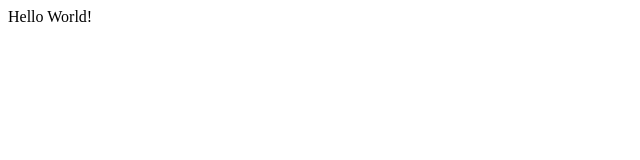
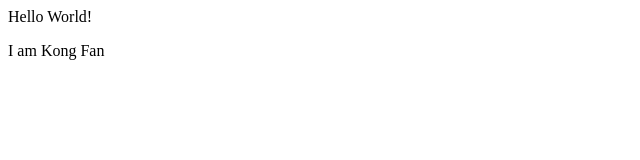
Before and after one commit to harshavardhannair/newRepo, a plain HTML site: page index.html in a window 1280 px wide. Shown: the full height of the page, 0-640 px from the left. Drawn offline with Linux system fonts and the light colour scheme.

Commit message:
Add Kong Fan

```diff
--- a/index.html
+++ b/index.html
@@ -1 +1,2 @@
 <p>Hello World!</p>
+<p>I am Kong Fan</p>
```
